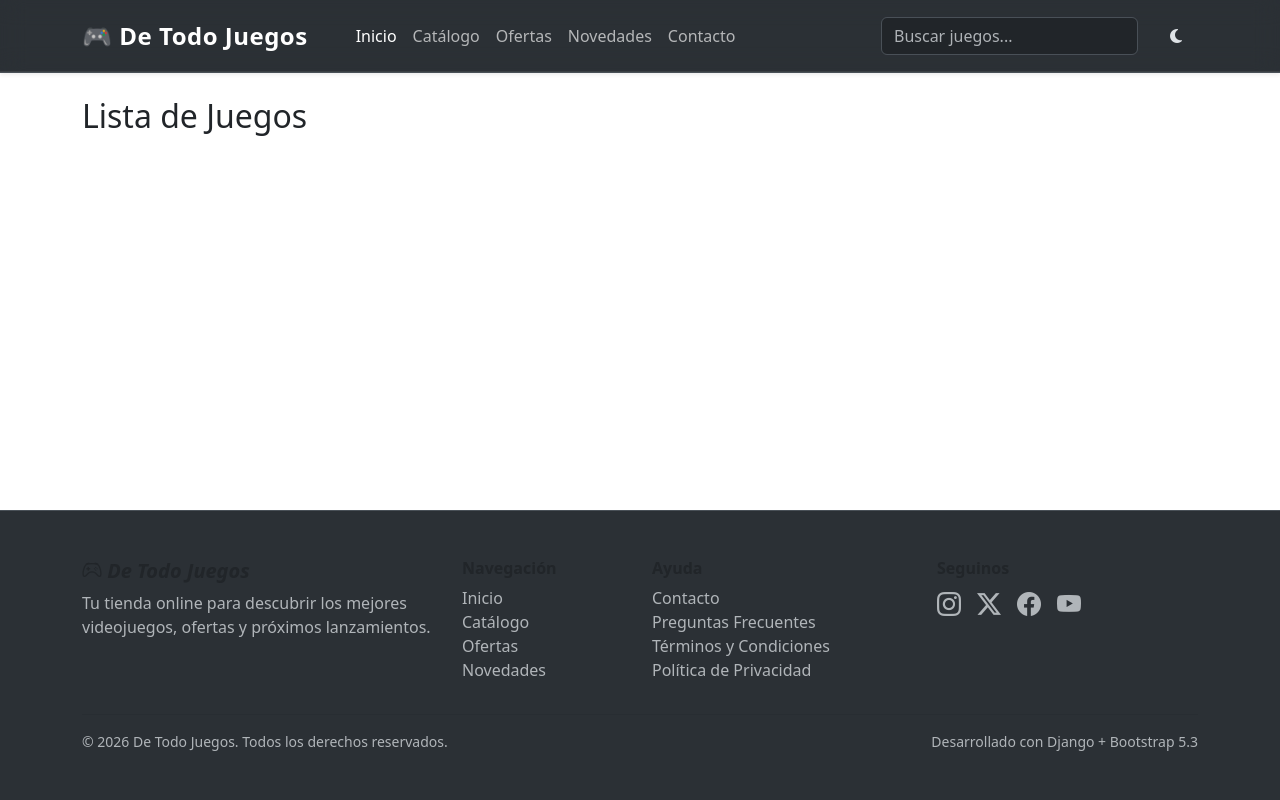
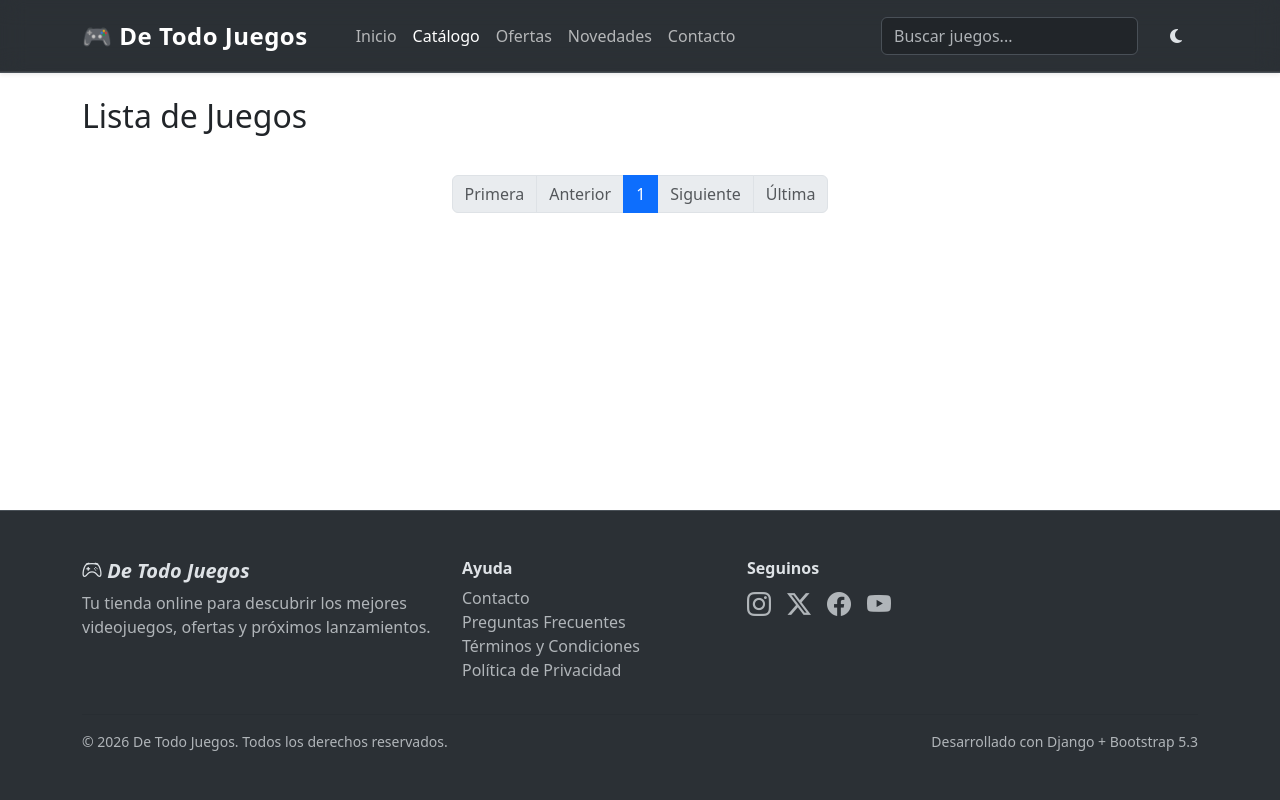
Before and after one commit to FranRoy07/tienda_videojuegos, a Django app: page /catalogo/ in a window 1280 px wide. Run offline with Django 5.2, Linux system fonts and the light colour scheme; data that the repository does not hold is empty.

Commit message:
feat: paginación para el catalogo, agregado botones y números de páginas que contendran a los productos (juegos). Mejorado el base.html para que resalte en que página se está navegando.

```diff
--- a/tienda_videojuegos/catalogo/templates/catalogo/lista_juegos.html
+++ b/tienda_videojuegos/catalogo/templates/catalogo/lista_juegos.html
@@ -27,6 +27,66 @@
 
         </div>
 
+        <!--Paginación-->
+
+        <!--Botones 'Primera' y 'Anterior'-->
+        <nav aria-label="Paginación" class="mt-4">
+            <ul class="pagination justify-content-center">
+                    {% if lista_juegos.has_previous %}
+                    <li class="page-item">
+                        <a class="page-link" href="?page=1">Primera</a>
+                    </li>
+
+                    <li class="page-item">
+                        <a class="page-link" href="?page={{ lista_juegos.previous_page_number }}">Anterior</a>
+                    </li>
+
+                    {% else %}
+                    <li class="page-item disabled">
+                        <span class="page-link">Primera</span>
+                    </li>
+
+                    <li class="page-item disabled">
+                        <span class="page-link">Anterior</span>
+                    </li>
+                    {% endif %}
+
+        <!--Botones números de las páginas-->
+                {% for num in lista_juegos.paginator.page_range %}
+                {% if lista_juegos.number == num %}
+                <li class="page-item active">
+                    <span class="page-link">{{ num }}</span>
+                </li>
+
+                {% elif num > lista_juegos.number|add:'-3' and num < lista_juegos.number|add:'3' %}
+                <li class="page-item">
+                    <a class="page-link" href="?page={{ num }}">{{ num }}</a>
+                </li>
+
+                {% endif %}
+                {% endfor %}
+
+        <!--Botones "Siguiente" y "Última"-->
+                {% if lista_juegos.has_next %}
+                <li class="page-item">
+                    <a class="page-link" href="?page={{ lista_juegos.next_page_number }}">Siguiente</a>
+                 </li>
+
+                <li class="page-item">
+                    <a class="page-link" href="?page={{ lista_juegos.paginator.num_pages }}">Última</a>
+                </li>
+
+                {% else %}
+                <li class="page-item disabled">
+                    <span class="page-link">Siguiente</span>
+                </li>
+
+                <li class="page-item disabled">
+                    <span class="page-link">Última</span>
+                </li>
+                {% endif %}
 
 
+            </ul>
+        </nav>
     {% endblock %}
--- a/tienda_videojuegos/catalogo/views.py
+++ b/tienda_videojuegos/catalogo/views.py
@@ -1,11 +1,27 @@
 from django.shortcuts import render
 from catalogo.models import Juego
+from django.core.paginator import Paginator
 
 # Create your views here.
 
 def lista_juegos(request):
-    juegos = Juego.objects.all() #recibe el QuerySet con todos los datos que fueron guardados por la terminal interactiva
 
-    contexto_catalogo_juegos = { "lista_juegos": juegos }
+    #recibe el QuerySet con todos los datos que fueron guardados por la terminal interactiva, los ordena por id
+    juegos = Juego.objects.all().order_by('id')
+
+    #mostrar 6 juegos por página
+    paginator = Paginator(juegos, 6)
+
+    #obtener el número de página desde la URL (?page=2)
+    page_number = request.GET.get('page')
+
+    #obtener los juegos de esa página
+    page_obj = paginator.get_page(page_number)
+
+    #pasar a la plantilla como 'lista_juegos'
+
+
+
+    contexto_catalogo_juegos = {"lista_juegos": page_obj}
 
     return render(request, "catalogo/lista_juegos.html", contexto_catalogo_juegos)
--- a/tienda_videojuegos/templates/base.html
+++ b/tienda_videojuegos/templates/base.html
@@ -46,31 +46,31 @@
                 <ul class="navbar-nav ms-4 me-auto">
 
                     <li class="nav-item">
-                        <a class="nav-link active" href="{% url 'home' %}">
+                        <a class="nav-link {% if request.path == '/' %}active{% endif %}" href="{% url 'home' %}">
                             Inicio
                         </a>
                     </li>
 
                     <li class="nav-item">
-                        <a class="nav-link" href="#">
+                        <a class="nav-link {% if '/catalogo/' in request.path %}active{% endif %}" href="{% url 'lista_juegos' %}">
                             Catálogo
                         </a>
                     </li>
 
                     <li class="nav-item">
-                        <a class="nav-link" href="#">
+                        <a class="nav-link {% if '/ofertas/' in request.path %}active{% endif %}" href="#">
                             Ofertas
                         </a>
                     </li>
 
                     <li class="nav-item">
-                        <a class="nav-link" href="#">
+                        <a class="nav-link {% if '/novedades/' in request.path %}active{% endif %}" href="#">
                             Novedades
                         </a>
                     </li>
 
                     <li class="nav-item">
-                        <a class="nav-link" href="{% url 'contacto' %}">
+                        <a class="nav-link {% if '/contacto/' in request.path %}active{% endif %}" href="{% url 'contacto' %}">
                             Contacto
                         </a>
                     </li>
@@ -127,7 +127,7 @@
             <div class="col-lg-4">
 
                 <h5 class="fw-bold">
-                <i class="bi bi-controller me-2"> De Todo Juegos</i>
+                <i class="text-body bi bi-controller me-2"> De Todo Juegos</i>
                 </h5>
 
                 <p class="text-body-secondary">
@@ -139,28 +139,10 @@
 
             </div>
 
-            <!-- Navegación -->
-            <div class="col-6 col-lg-2">
-
-                <h6 class="fw-semibold">
-                    Navegación
-                </h6>
-
-                <ul class="list-unstyled">
-
-                    <li><a href="{% url 'home' %}" class="text-body-secondary text-decoration-none">Inicio</a></li>
-                    <li><a href="#" class="text-body-secondary text-decoration-none">Catálogo</a></li>
-                    <li><a href="#" class="text-body-secondary text-decoration-none">Ofertas</a></li>
-                    <li><a href="#" class="text-body-secondary text-decoration-none">Novedades</a></li>
-
-                </ul>
-
-            </div>
-
             <!-- Ayuda -->
             <div class="col-6 col-lg-3">
 
-                <h6 class="fw-semibold">
+                <h6 class="text-body fw-semibold">
                     Ayuda
                 </h6>
 
@@ -178,7 +160,7 @@
             <!-- Redes -->
             <div class="col-lg-3">
 
-                <h6 class="fw-semibold">
+                <h6 class="text-body fw-semibold">
                     Seguinos
                 </h6>
 
```
